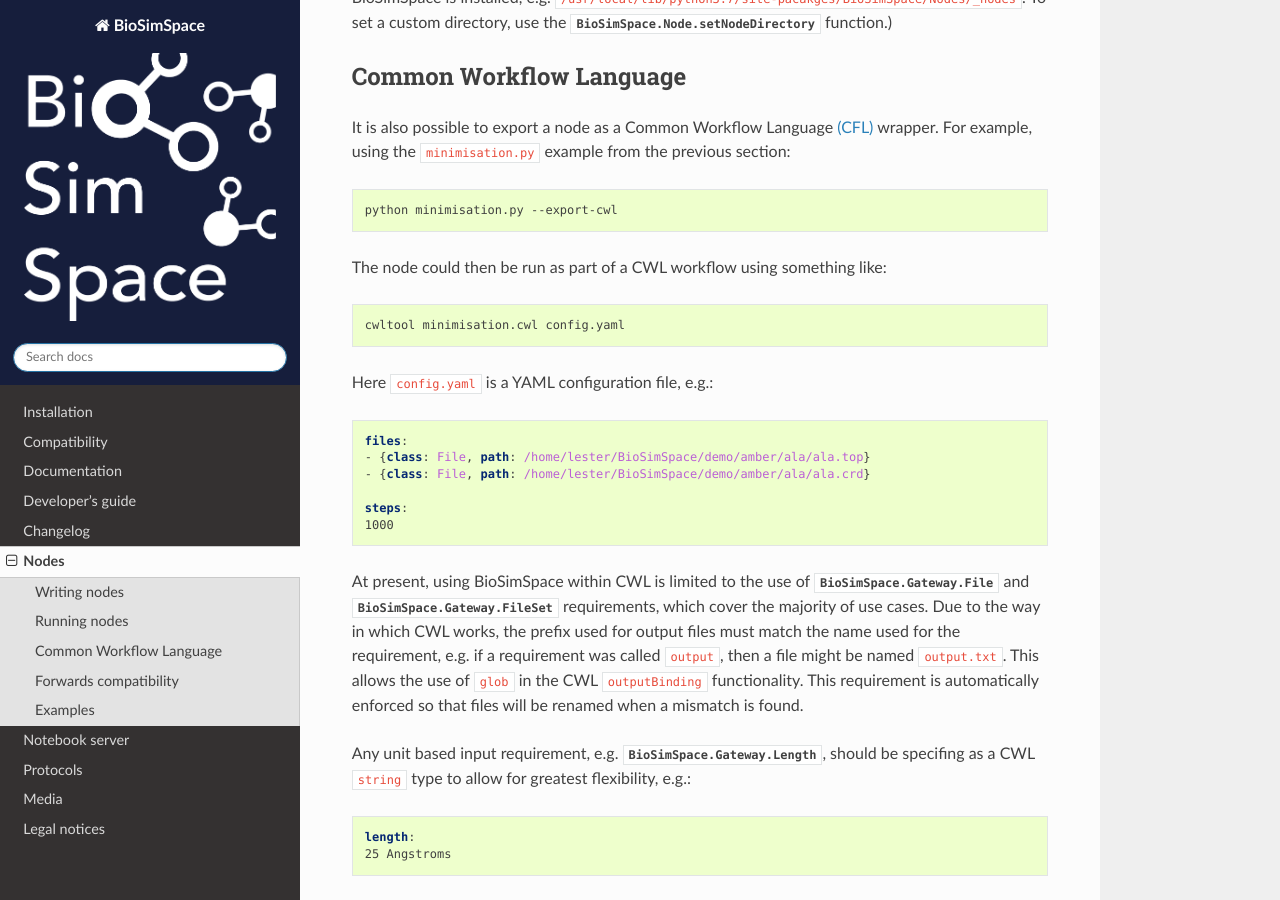
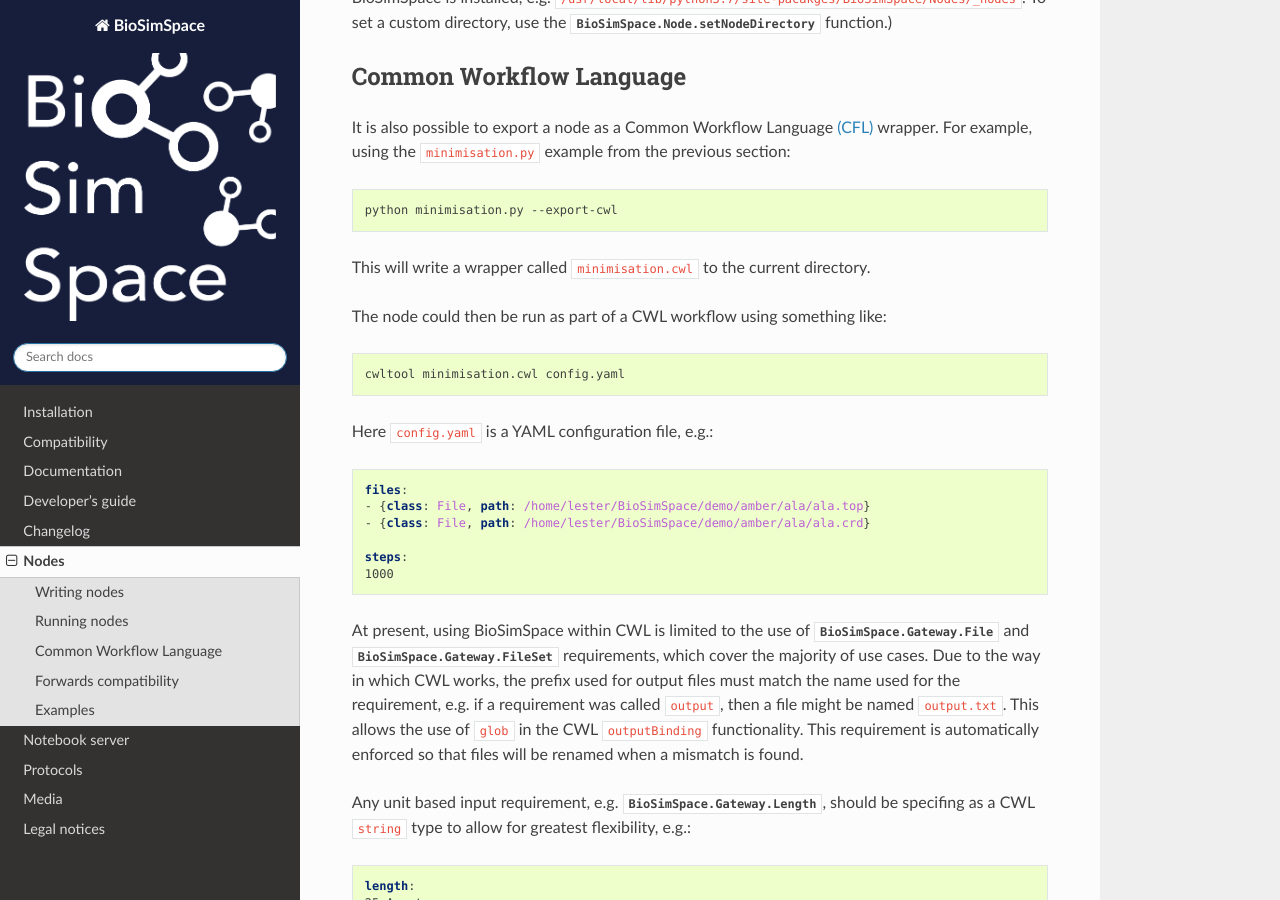
Before and after one commit to michellab/BioSimSpace, a Sphinx documentation site: the page built from doc/source/nodes.rst, in a window 1280 px wide and 900 px high, scrolled down 2932 px. Built offline with Sphinx 7.4.7 and the Read the Docs theme 2.0.0, drawn with Linux system fonts in a browser that asks for light colours; the version number could not be read and is left out.

Commit message:
Added note regarding name of generated wrapper.

```diff
--- a/doc/source/nodes.rst
+++ b/doc/source/nodes.rst
@@ -142,6 +142,8 @@ It is also possible to export a node as a Common Workflow Language
 
     python minimisation.py --export-cwl
 
+This will write a wrapper called ``minimisation.cwl`` to the current directory.
+
 The node could then be run as part of a CWL workflow using something like:
 
 .. code-block:: bash
```
